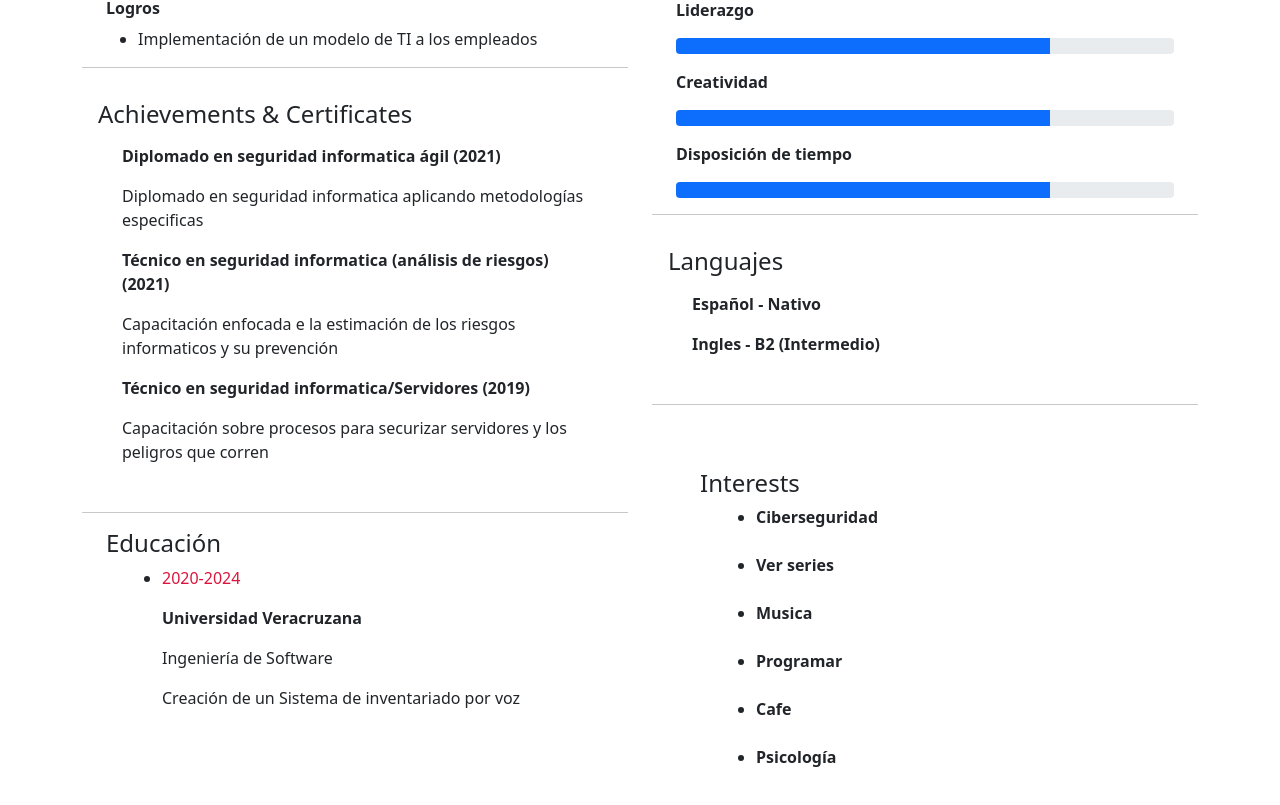
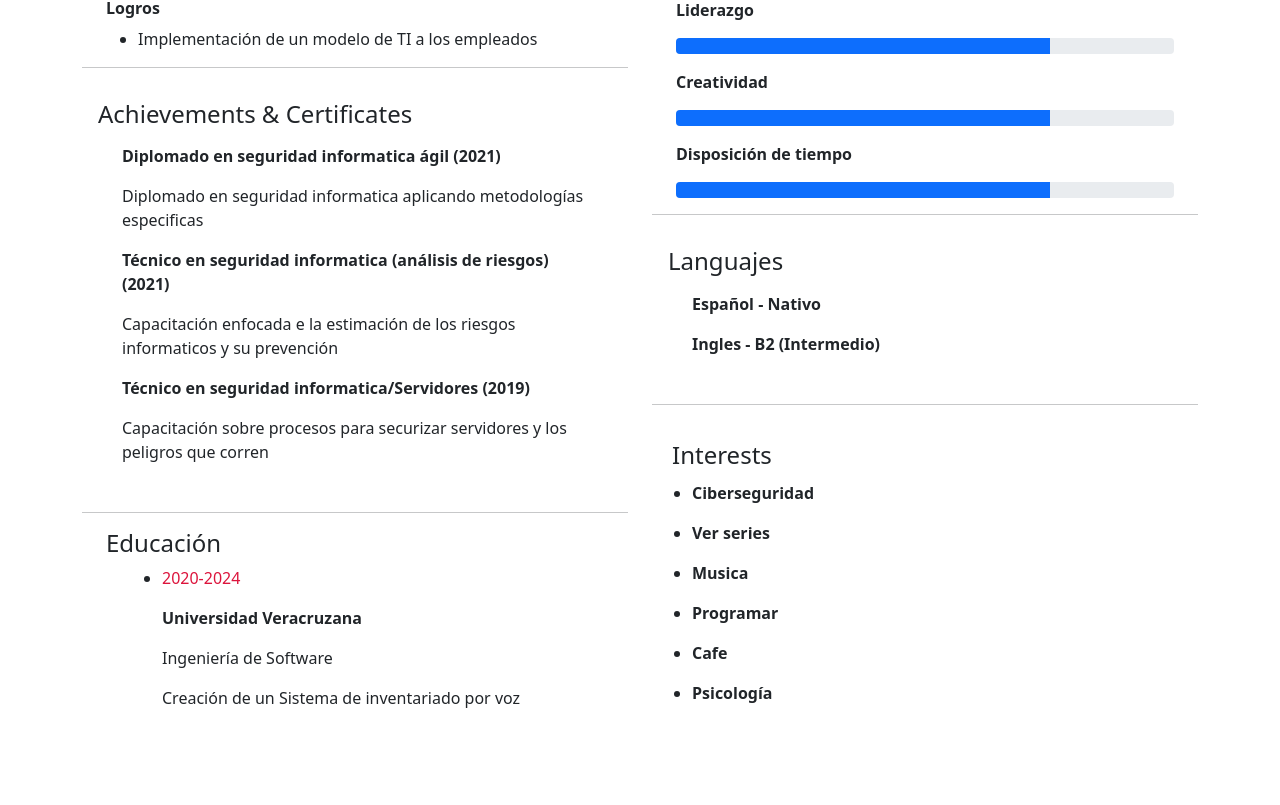
Before and after one commit to Adpsec/adpsec.github.io, an Angular app: page / in a window 1280 px wide. Shown: the part 760-1565 px from the top of the page. After the commit the page ends 1513 px from the top, so only its background shows below. Built offline with nearby package versions, Linux system fonts and the light colour scheme.

Commit message:
Arreglo de detalles

```diff
--- a/src/app/components/interests/interests.component.html
+++ b/src/app/components/interests/interests.component.html
@@ -1,9 +1,9 @@
-<div class="container p-5">
-    <h4>Interests</h4>
+<div class="container p-3">
+    <h4 class="p-1">Interests</h4>
     <div class="container" *ngFor="let likes of interests">
-      <div class="row my-sm-2">
-        <div class="col-md">
-            <ul class="list-inlist">
+      <div class="row justify-content-center">
+        <div class="col">
+            <ul class="list-inlist p-sm-0">
                 <li> <b>{{ likes.nombre }}</b> </li>
             </ul>
         </div>
```
Also changed, not shown: 1 other file (tests, documents, lock files or other folders).
